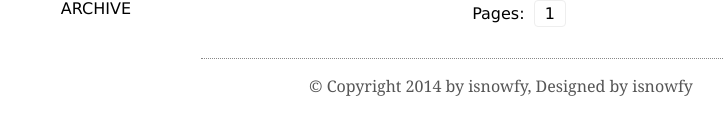
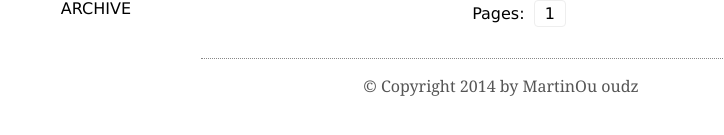
Before and after one commit to odz521/odz521.github.io, a plain HTML site: page index.html in a window 1280 px wide. Shown: the part 223-358 px from the top of the page, without its empty margins (139-863 px from the left). Drawn offline with Linux system fonts and the light colour scheme.

Commit message:
Update index.html
12

```diff
--- a/index.html
+++ b/index.html
@@ -32,7 +32,7 @@
     <div class="innermain" id="main">
     </div>
     <div class="footer">
-        <p>© Copyright 2014 by isnowfy, Designed by isnowfy</p>
+        <p>© Copyright 2014 by MartinOu oudz</p>
     </div>
 </div>
 <script src="main.js"></script>
```
